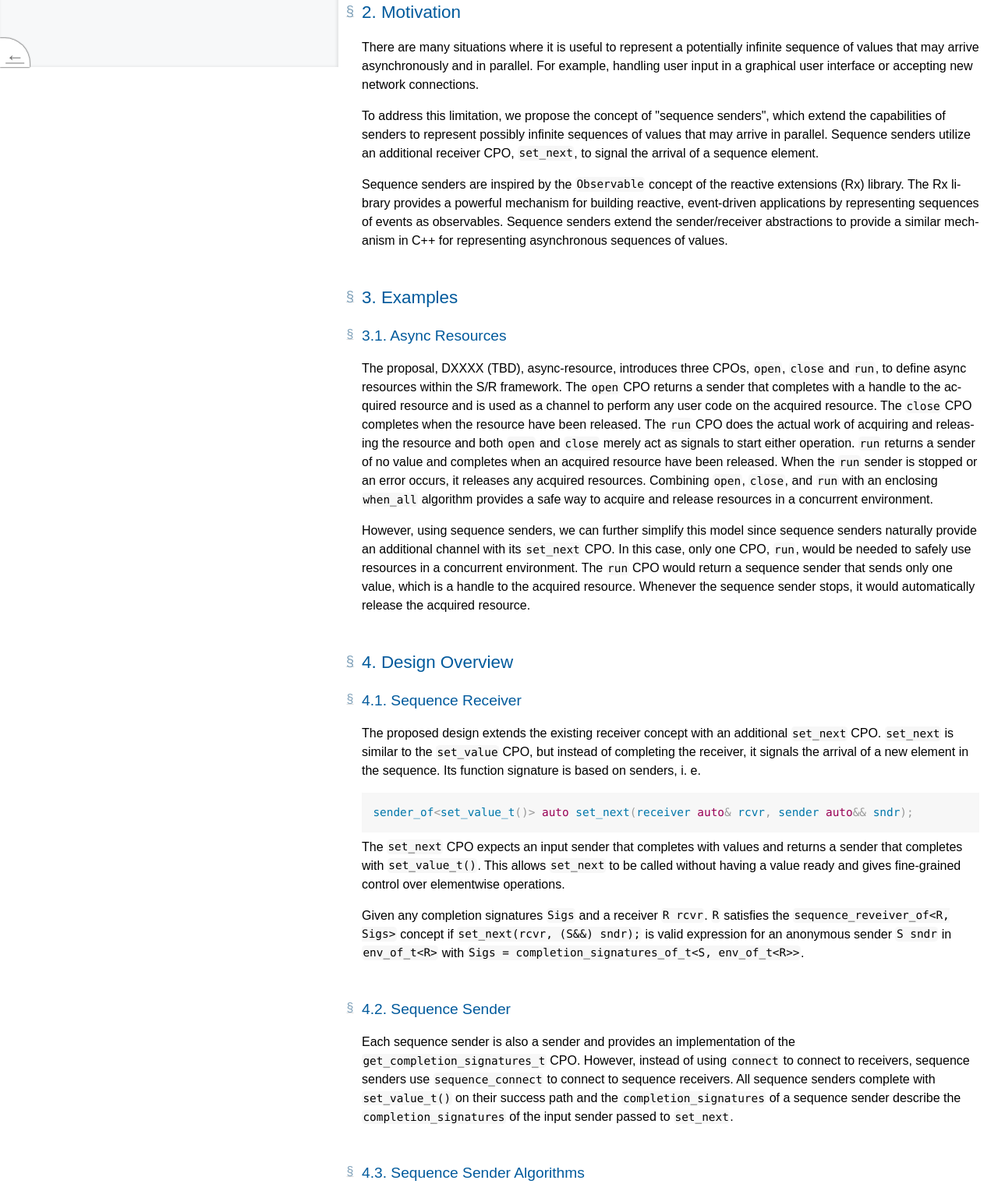
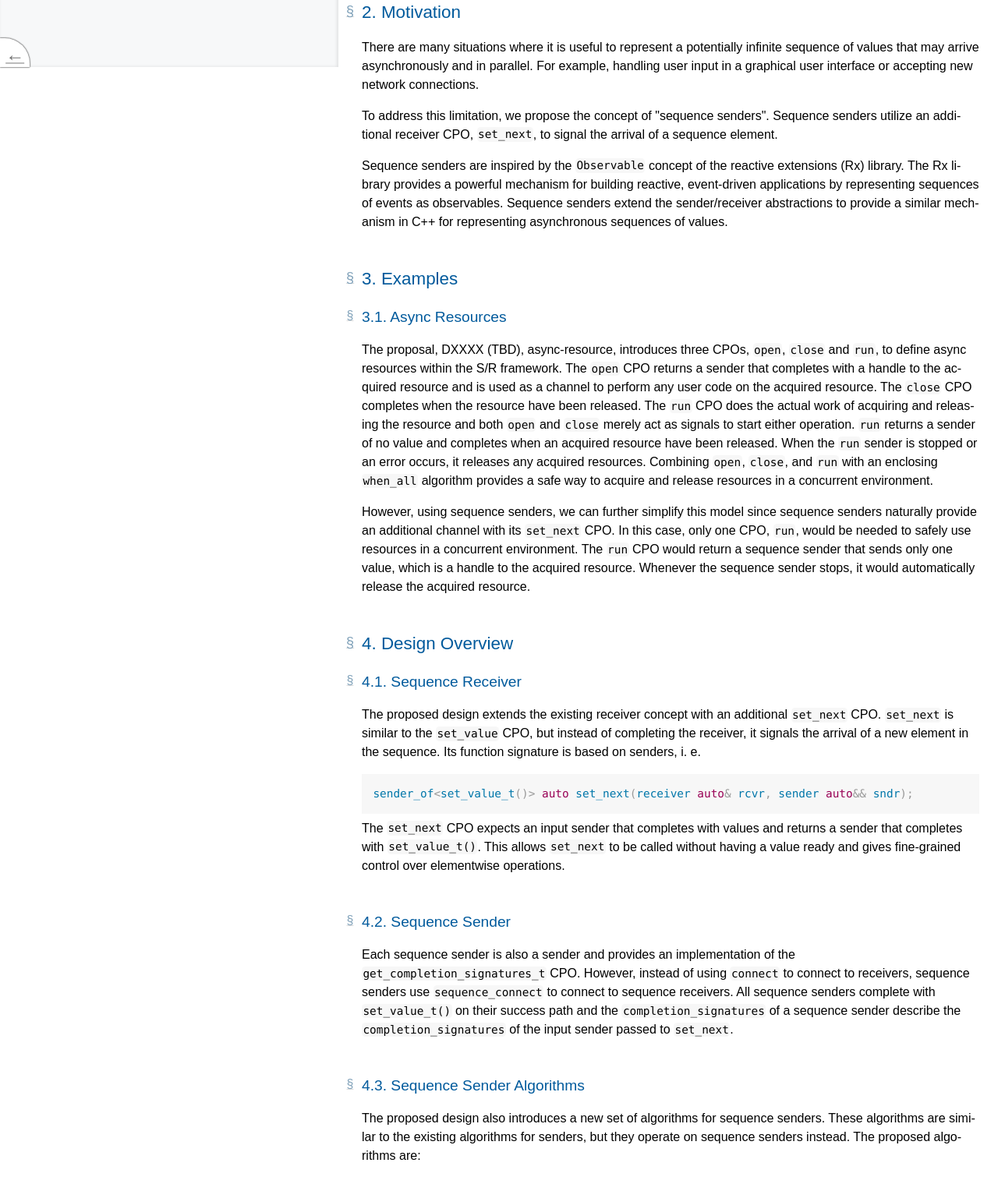
Before and after one commit to maikel/sequence-senders-proposal, a plain HTML site: page index.html in a window 1280 px wide. Shown: the part 714-2242 px from the top of the page at 78% size. Drawn offline with Linux system fonts and the light colour scheme.

Commit message:
Some improvements
SHA: 59fd804be24914cc6a5052ebf996395b6c3a42e0
Reason: push, by maikel

Co-authored-by: github-actions[bot] <41898282+github-actions[bot]@users.noreply.github.com>

```diff
--- a/index.html
+++ b/index.html
@@ -1563,7 +1563,7 @@ Possible extra rowspan handling
   <meta content="Bikeshed version d9bd89757, updated Thu Mar 23 10:06:53 2023 -0700" name="generator">
   <link href="none" rel="canonical">
   <link href="https://isocpp.org/favicon.ico" rel="icon">
-  <meta content="729913dd647517dda561802595d554a4f6c34737" name="document-revision">
+  <meta content="59fd804be24914cc6a5052ebf996395b6c3a42e0" name="document-revision">
 <style>
   pre {
     margin-top: 0px;
@@ -2299,8 +2299,7 @@ sender that emits a sequence of values over time.</p>
    <p>There are many situations where it is useful to represent a potentially infinite sequence of values that may arrive
 asynchronously and in parallel.
 For example, handling user input in a graphical user interface or accepting new network connections.</p>
-   <p>To address this limitation, we propose the concept of "sequence senders", which extend the capabilities of senders to
-represent possibly infinite sequences of values that may arrive in parallel. Sequence senders utilize an additional
+   <p>To address this limitation, we propose the concept of "sequence senders". Sequence senders utilize an additional
 receiver CPO, <code class="highlight">set_next</code>, to signal the arrival of a sequence element.</p>
    <p>Sequence senders are inspired by the <code class="highlight">Observable</code> concept of the reactive extensions (Rx) library. The Rx library
 provides a powerful mechanism for building reactive, event-driven applications by representing sequences of events as
@@ -2325,7 +2324,6 @@ Its function signature is based on senders, i. e.</p>
 </pre>
    The <code class="highlight">set_next</code> CPO expects an input sender that completes with values and returns a sender that completes with <code class="highlight">set_value_t()</code>.
 This allows <code class="highlight">set_next</code> to be called without having a value ready and gives fine-grained control over elementwise operations.
-   <p>Given any completion signatures <code class="highlight">Sigs</code> and a receiver <code class="highlight">R rcvr</code>. <code class="highlight">R</code> satisfies the <code class="highlight">sequence_reveiver_of&lt;R, Sigs></code> concept if <code class="highlight">set_next(rcvr, (S&amp;&amp;) sndr);</code> is valid expression for an anonymous sender <code class="highlight">S sndr</code> in <code class="highlight">env_of_t&lt;R></code> with <code class="highlight">Sigs = completion_signatures_of_t&lt;S, env_of_t&lt;R>></code>.</p>
    <h3 class="heading settled" data-level="4.2" id="sequence-sender"><span class="secno">4.2. </span><span class="content">Sequence Sender</span><a class="self-link" href="#sequence-sender"></a></h3>
    <p>Each sequence sender is also a sender and provides an implementation of the <code class="highlight">get_completion_signatures_t</code> CPO.
 However, instead of using <code class="highlight">connect</code> to connect to receivers, sequence senders use <code class="highlight">sequence_connect</code> to connect to sequence receivers.
@@ -2374,7 +2372,7 @@ Ignores all elements of a sequence sender and returns a sender that completes wh
    <h4 class="heading settled" data-level="4.3.3" id="sequence-sender-adaptors"><span class="secno">4.3.3. </span><span class="content">Sequence Sender Adaptors</span><a class="self-link" href="#sequence-sender-adaptors"></a></h4>
    <ul>
     <li data-md>
-     <p><code class="highlight">transform_each(sequence-sender) -> sequence-sender</code>: Transforms the elements of a sequence sender using a sender adaptor. The following named algorithms are special cases of this algorithm:</p>
+     <p><code class="highlight">transform_each(sequence-sender, sender-adaptor) -> sequence-sender</code>: Transforms the elements of a sequence sender using a sender adaptor. The following named algorithms are special cases of this algorithm:</p>
      <ol>
       <li data-md>
        <p><code class="highlight">let_[value,error,stopped]_each</code></p>
```
